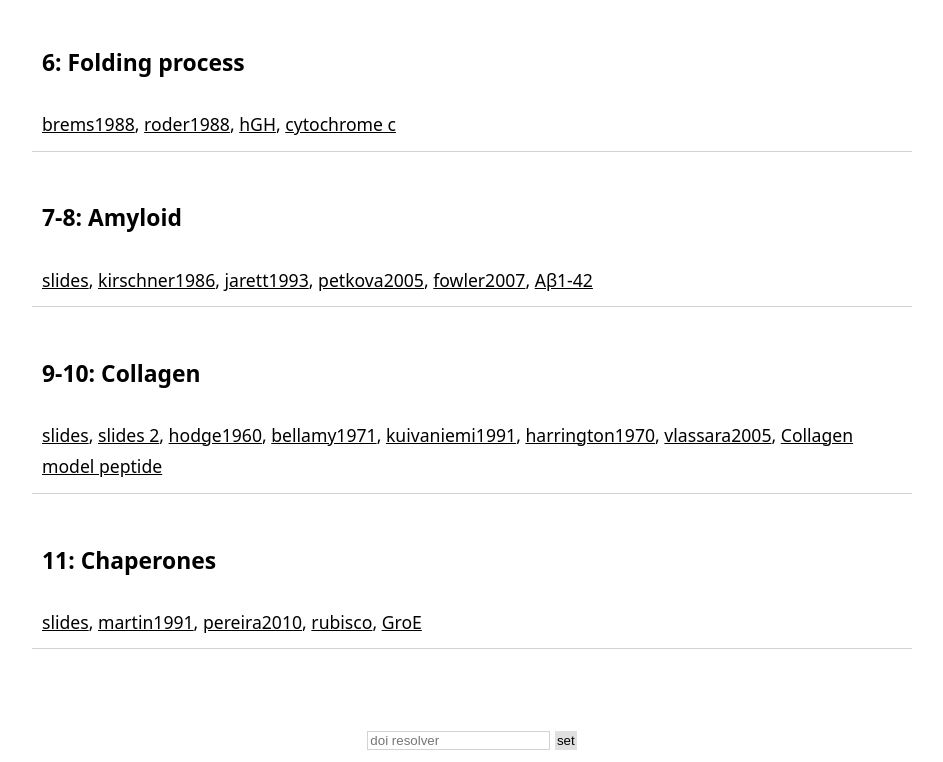
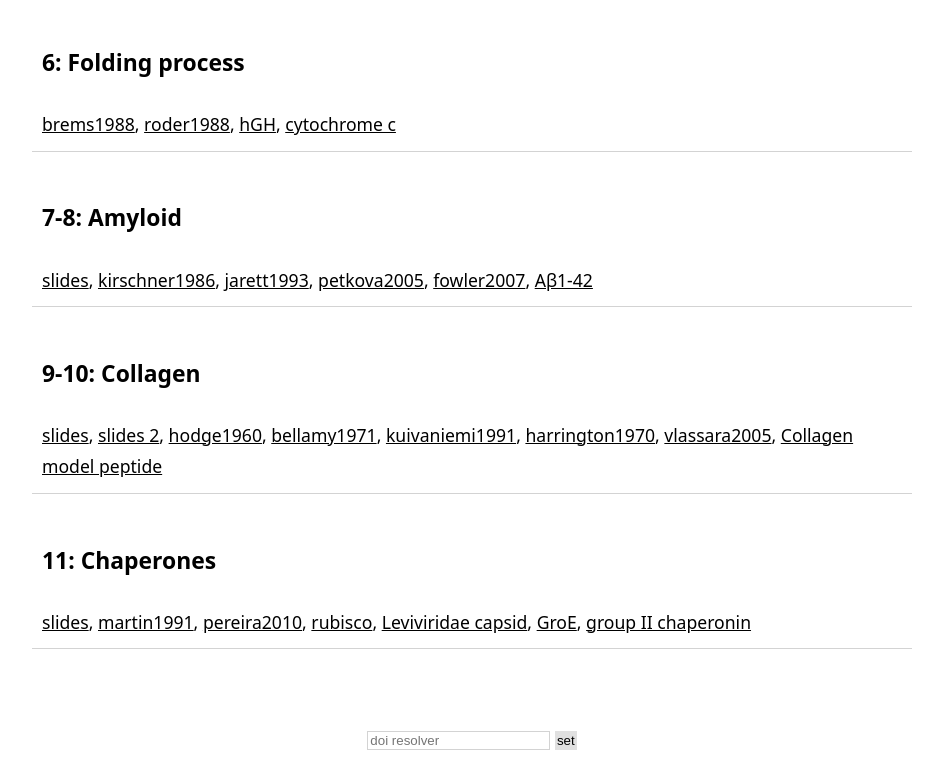
Before and after one commit to mederka/folding, a plain HTML site: page lectures.html in a window 1280 px wide. Shown: the part 981-1743 px from the top of the page, without its empty margins (168-1111 px from the left). Drawn offline with Linux system fonts and the light colour scheme; some packages are replaced by stand-ins of ours; a script that the page names is missing.

Commit message:
Add lecture 11 data

```diff
--- a/lectures.html
+++ b/lectures.html
@@ -51,7 +51,7 @@
         </div>
         <div class="lecture">
           <h4>11: Chaperones</h4>
-          <a onclick="t2.load('slides/11.org')" href="#">slides</a>, <a href="https://doi.org/10.1038/352036a0" target="_blank" class="paper">martin1991</a>, <a href="https://doi.org/10.1074/jbc.M110.125344" target="_blank" class="paper">pereira2010</a>, <a href="#" onclick="openViewer('1ir1')">rubisco</a>, <a href="#" onclick="openViewer('1aon')">GroE</a>
+          <a onclick="t2.load('slides/11.org')" href="#">slides</a>, <a href="https://doi.org/10.1038/352036a0" target="_blank" class="paper">martin1991</a>, <a href="https://doi.org/10.1074/jbc.M110.125344" target="_blank" class="paper">pereira2010</a>, <a href="#" onclick="openViewer('1uzd')">rubisco</a>, <a href="#" onclick="openViewer('6n4v')">Leviviridae capsid</a>, <a href="#" onclick="openViewer('1aon')">GroE</a>, <a href="#" onclick="openViewer('3kfb')">group II chaperonin</a>
         </div>
       </div>
     </div>
```
Also changed, not shown: 1 other file.
